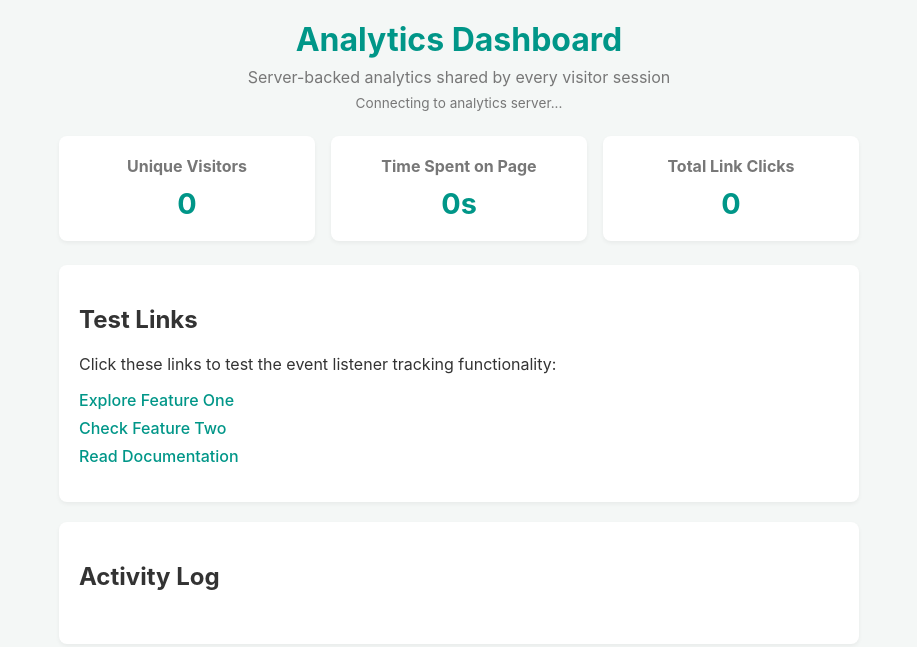
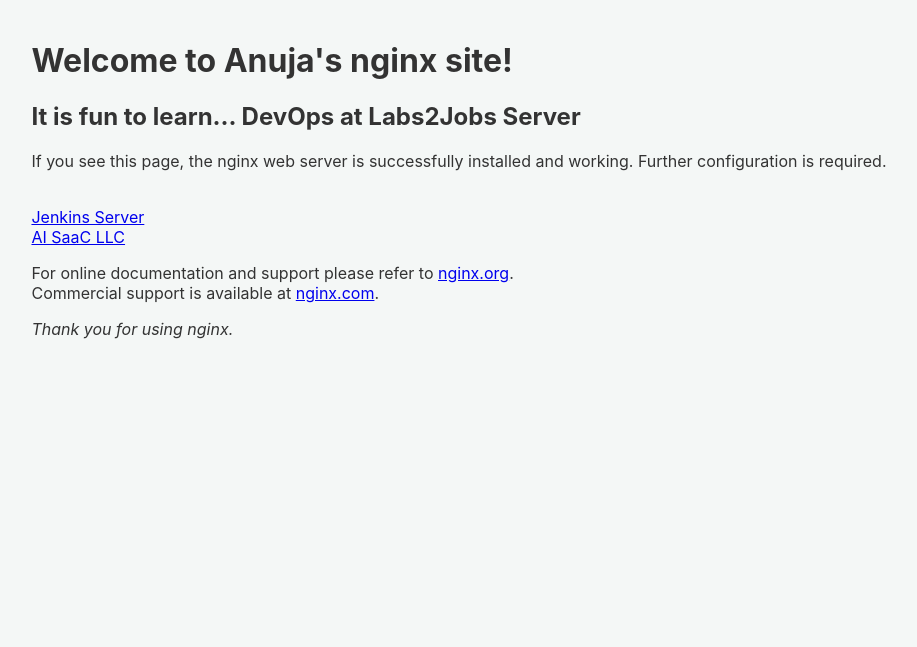
Before and after one commit to imatta/demo, a plain HTML site: page html/index.html in a window 1280 px wide. Shown: the whole page, without its empty margins (181-1098 px from the left). Drawn offline with Linux system fonts and the light colour scheme; files that its build step writes are made by us from their sources.

Commit message:
index.html

```diff
--- a/html/index.html
+++ b/html/index.html
@@ -1,51 +1,26 @@
 <!DOCTYPE html>
-<html lang="en">
+<html>
 <head>
-    <meta charset="UTF-8">
-    <meta name="viewport" content="width=device-width, initial-scale=1.0">
-    <title>Visitor & Interaction Tracker</title>
-    <link rel="stylesheet" href="./style.css">
+<title>Welcome to Anuja's nginx site!</title>
+<link rel="stylesheet" href="style.css">
 </head>
 <body>
-    <div class="container">
-        <header>
-            <h1>Analytics Dashboard</h1>
-            <p>Server-backed analytics shared by every visitor session</p>
-            <p id="sync-status" class="sync-status">Connecting to analytics server...</p>
-        </header>
-
-        <section class="stats-grid">
-            <div class="card">
-                <h3>Unique Visitors</h3>
-                <p id="visitor-count" class="stat-value">0</p>
-            </div>
-            <div class="card">
-                <h3>Time Spent on Page</h3>
-                <p id="time-spent" class="stat-value">0s</p>
-            </div>
-            <div class="card">
-                <h3>Total Link Clicks</h3>
-                <p id="click-count" class="stat-value">0</p>
-            </div>
-        </section>
-
-        <section class="navigation-links">
-            <h2>Test Links</h2>
-            <p>Click these links to test the event listener tracking functionality:</p>
-            <ul>
-                <li><a href="#feature-one" class="tracked-link">Explore Feature One</a></li>
-                <li><a href="#feature-two" class="tracked-link">Check Feature Two</a></li>
-                <li><a href="#documentation" class="tracked-link">Read Documentation</a></li>
-            </ul>
-        </section>
-
-        <section class="log-section">
-            <h2>Activity Log</h2>
-            <ul id="activity-log">
-                <!-- Dynamic logs populate here -->
-            </ul>
-        </section>
-    </div>
-      <script src="./script.js"></script>
+    <div class="content-box">
+</head>
+<body>
+<h1>Welcome to Anuja's nginx site!</h1>
+<h2>It is fun to learn... DevOps at Labs2Jobs Server</h2>
+<p>If you see this page, the nginx web server is successfully installed and
+working. Further configuration is required.</p>
+<br>
+<a href="https://labs2jobs.com:8443">Jenkins Server</a>
+<br>
+<a href="https://aisaac.llc">AI SaaC LLC</a>
+<p>For online documentation and support please refer to
+<a href="http://nginx.org/">nginx.org</a>.<br/>
+Commercial support is available at
+<a href="http://nginx.com/">nginx.com</a>.</p>
+<p><em>Thank you for using nginx.</em></p>
+</div>
 </body>
 </html>
```
